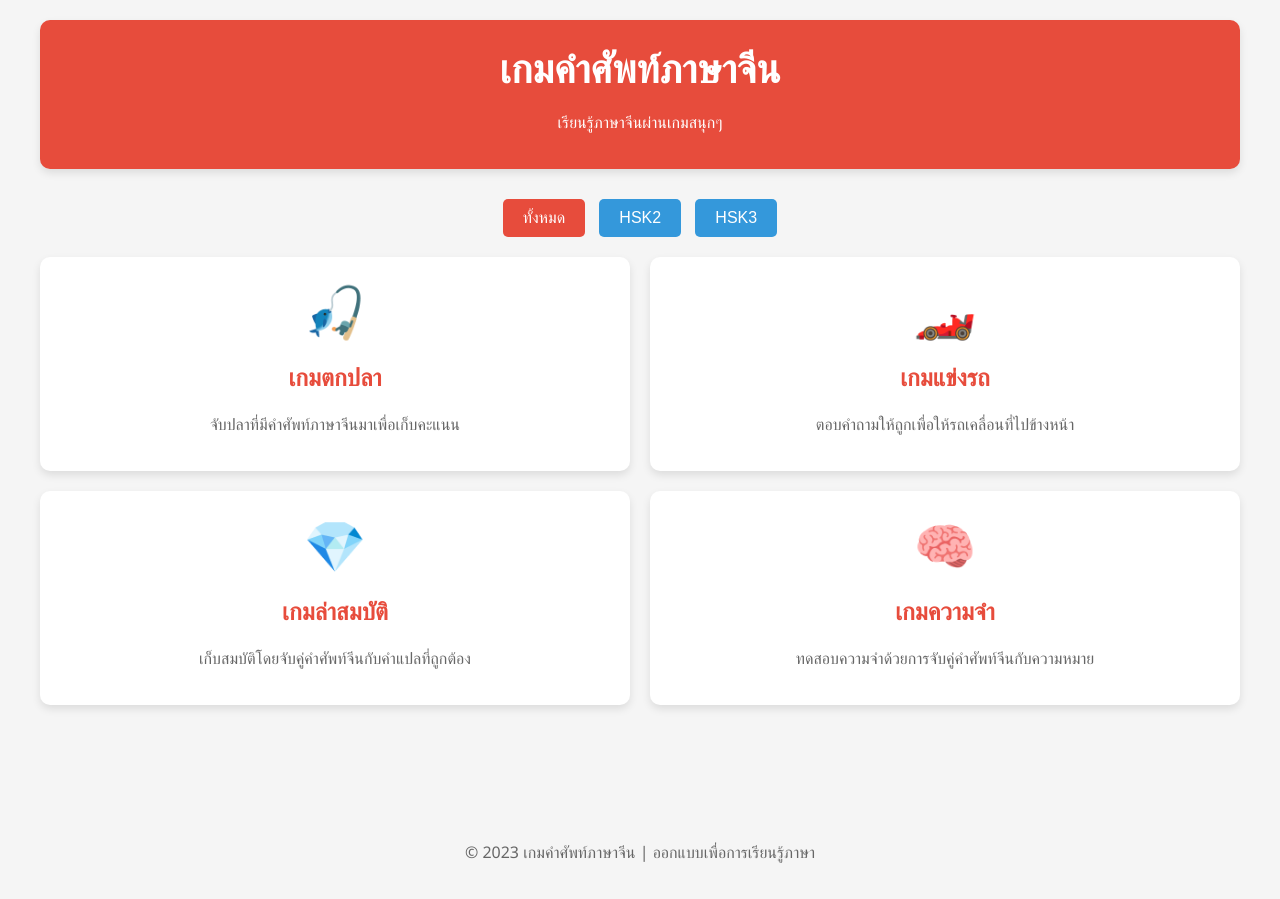
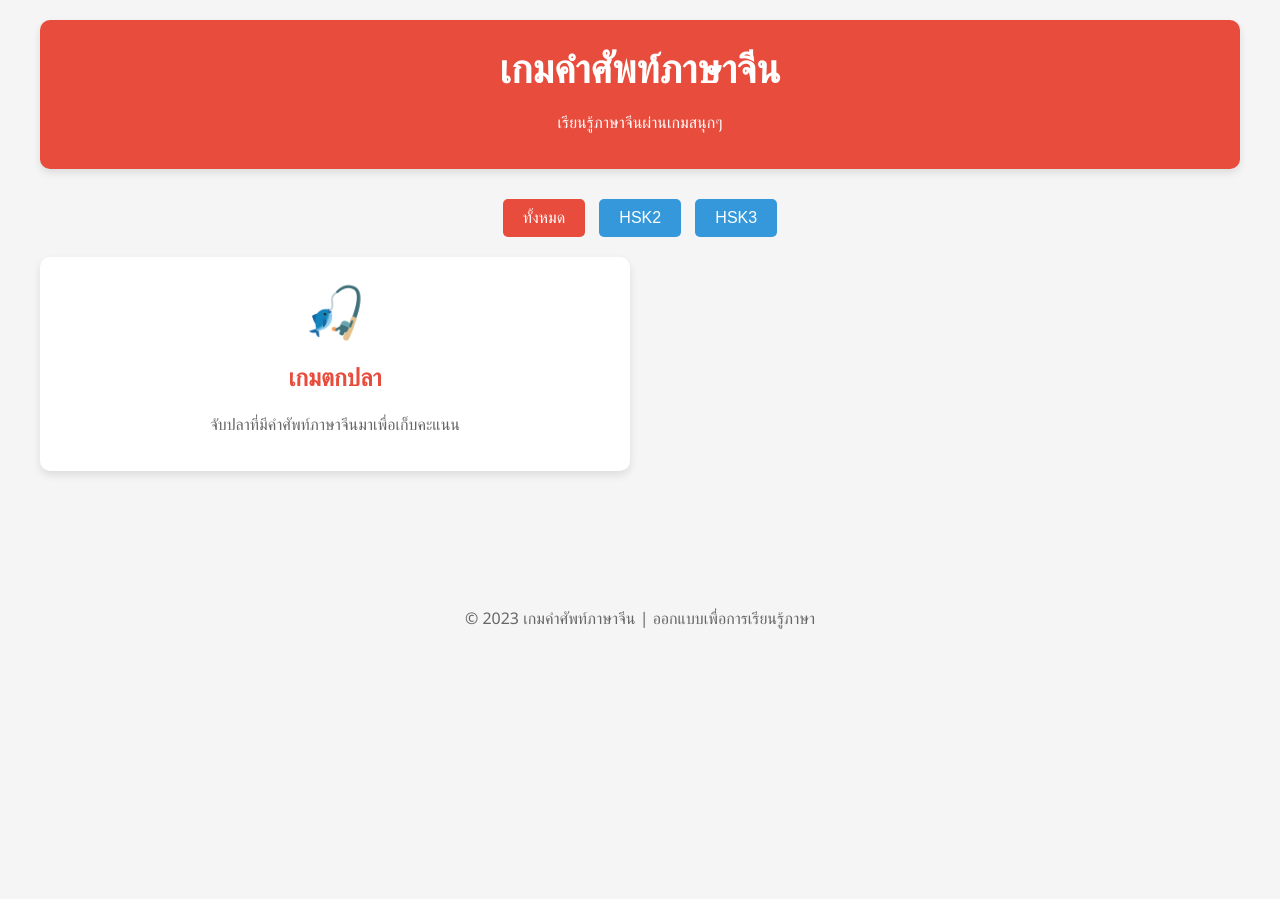
Before and after one commit to ThinnakornDev/ChineseGame, a plain HTML site: page index.html in a window 1280 px wide. After the commit the page ends 800 px from the top, so only its background shows below. Drawn offline with Linux system fonts and the light colour scheme.

Commit message:
Update index.html

```diff
--- a/index.html
+++ b/index.html
@@ -286,24 +286,6 @@
                     <div class="game-icon">🎣</div>
                     <h2>เกมตกปลา</h2>
                     <p>จับปลาที่มีคำศัพท์ภาษาจีนมาเพื่อเก็บคะแนน</p>
-                </div>
-
-                <div class="game-card" data-level="hsk1 hsk2 hsk3" onclick="startGame('racing')">
-                    <div class="game-icon">🏎️</div>
-                    <h2>เกมแข่งรถ</h2>
-                    <p>ตอบคำถามให้ถูกเพื่อให้รถเคลื่อนที่ไปข้างหน้า</p>
-                </div>
-
-                <div class="game-card" data-level="hsk1 hsk2 hsk3" onclick="startGame('treasure')">
-                    <div class="game-icon">💎</div>
-                    <h2>เกมล่าสมบัติ</h2>
-                    <p>เก็บสมบัติโดยจับคู่คำศัพท์จีนกับคำแปลที่ถูกต้อง</p>
-                </div>
-
-                <div class="game-card" data-level="hsk1 hsk2 hsk3" onclick="startGame('memory')">
-                    <div class="game-icon">🧠</div>
-                    <h2>เกมความจำ</h2>
-                    <p>ทดสอบความจำด้วยการจับคู่คำศัพท์จีนกับความหมาย</p>
                 </div>
             </div>
         </div>
```
